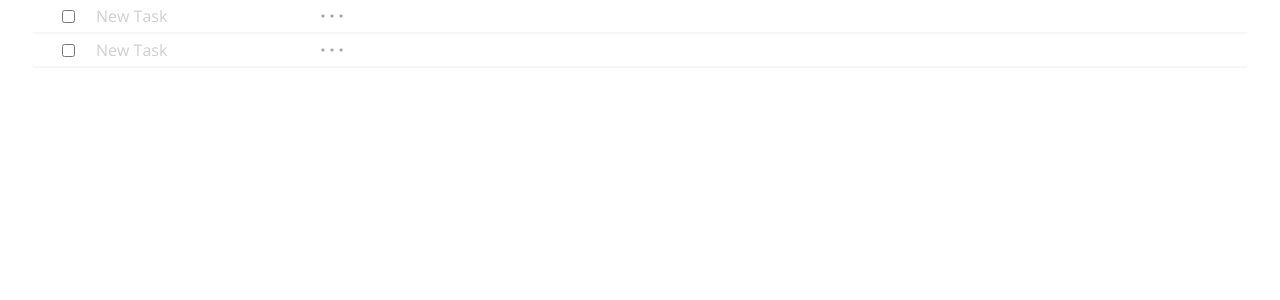
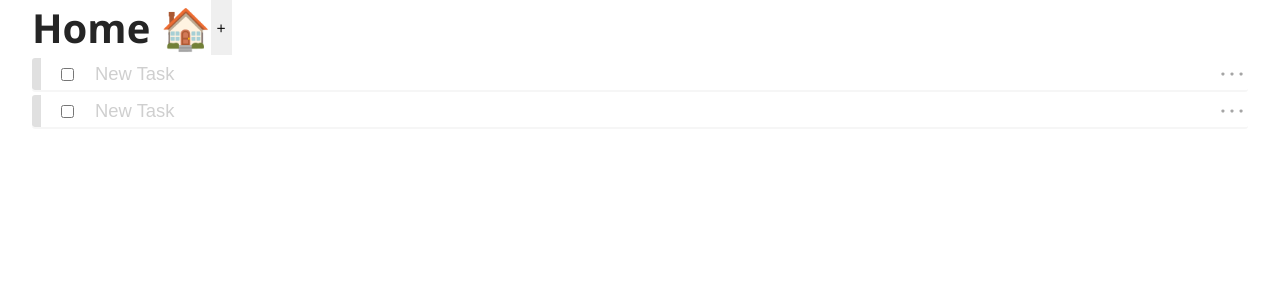
Before and after one commit to renzru/todo-list, a Svelte app: page / in a window 1280 px wide. Shown: the top 300 px of the page. Built offline with nearby package versions, Linux system fonts and the light colour scheme.

Commit message:
feat: add project heading in modal + add isDone visual indicator

```diff
--- a/src/app.scss
+++ b/src/app.scss
@@ -84,9 +84,49 @@ p {
     display: flex;
 }
 
+.grid {
+    display: grid;
+}
+
 body {
-    font-family: "Open Sans", sans-serif;
+    font-family: "Futura", sans-serif;
     color: var(--clr-dark);
     height: 100vh;
     overflow-x: hidden;
 }
+
+.flow>*+* {
+    margin-top: 1rem;
+}
+
+.medium {
+    font-weight: 600;
+}
+
+.bold {
+    font-weight: 700;
+}
+
+.fs-default {
+    font-size: $fs-default;
+}
+
+.fs-500 {
+    font-size: $fs-500;
+}
+
+.fs-600 {
+    font-size: $fs-600;
+}
+
+.fs-800 {
+    font-size: $fs-800;
+}
+
+.fs-900 {
+    font-size: $fs-900;
+}
+
+.text-light {
+    color: $clr-light;
+}
--- a/src/lib/Modal.svelte
+++ b/src/lib/Modal.svelte
@@ -1,9 +1,11 @@
 <script lang="ts">
+  import type { ProjectOBJ } from './ProjectOBJ';
   import type { TaskOBJ } from './TaskOBJ';
   import { newTaskOBJ } from './TaskOBJ';
   import { onMount } from 'svelte';
   export let meta: TaskOBJ;
   export let show: boolean;
+  export let project: ProjectOBJ;
 
   const temp: TaskOBJ = newTaskOBJ();
 
@@ -22,14 +24,16 @@
 </script>
 
 <div class="modal flow grid">
+  <div class="modal-directory text-light" />
   <div class="modal-buttons">
     <button class="modal-cancel text-light" on:click={() => (show = false)}>Cancel</button>
     <button class="modal-save" on:click={save}>Save</button>
   </div>
   <div>
+    <span class="text-light">Projects\ {project.title}</span>
     <textarea bind:value={temp.title} class="fs-900" />
     <h1 class="fs-500">Notes</h1>
-    <textarea placeholder="Notes..." bind:value={temp.notes} />
+    <textarea placeholder="Notes...✏️" bind:value={temp.notes} />
   </div>
   <div>
     <h2 class="fs-500">Priority</h2>
@@ -51,7 +55,7 @@
     grid-auto-rows: min-content;
     width: clamp(10rem, 30vw, 60rem);
     height: 100vh;
-    padding: 2rem;
+    padding-inline: 2rem;
     background-color: white;
     transform: translateX(0%);
     transition: transform 0.35s ease-in-out;
@@ -59,8 +63,6 @@
 
     &-buttons {
       justify-self: end;
-      right: 2rem;
-      top: 2rem;
     }
 
     &-cancel {
--- a/src/lib/Project.svelte
+++ b/src/lib/Project.svelte
@@ -1,10 +1,20 @@
 <script lang="ts">
   import Task from './Task.svelte';
+  import type { ProjectOBJ } from './ProjectOBJ';
+
+  let project: ProjectOBJ = {
+    title: 'Home 🏠',
+    list: [],
+  };
 </script>
 
 <section class="project grid">
-  <Task />
-  <Task />
+  <div class="project-heading flex">
+    <h1 class="fs-900 bold">{project.title}</h1>
+    <button class="add-task">+</button>
+  </div>
+  <Task {project} />
+  <Task {project} />
 </section>
 
 <style lang="scss">
--- /dev/null
+++ b/src/lib/ProjectOBJ.ts
@@ -0,0 +1,4 @@
+export type ProjectOBJ = {
+    title: string,
+    list: Array
+}
--- a/src/lib/Task.svelte
+++ b/src/lib/Task.svelte
@@ -1,30 +1,21 @@
 <script lang="ts">
   import type { TaskOBJ } from './TaskOBJ';
+  import type { ProjectOBJ } from './ProjectOBJ';
   import { newTaskOBJ } from './TaskOBJ';
+  import { Update } from './Update';
   import Modal from './Modal.svelte';
 
+  export let project: ProjectOBJ;
   let meta: TaskOBJ = newTaskOBJ();
   let show: boolean = false;
 
   const elements = { title: HTMLElement };
-  $: priorityColor = updatePriorityColor(meta.priority);
-
-  function updatePriorityColor(priority) {
-    switch (priority) {
-      case 'Important':
-        return '#fbc54f';
-      case 'Urgent':
-        return '#ff5582';
-    }
-  }
-
-  function updateIsDone(element) {
-    element.classList.toggle('done');
-  }
+  $: priorityColor = Update.updatePriorityColor(meta.priority);
+  $: isDoneColor = Update.updateisDoneColor(meta.isDone);
 </script>
 
 <article class="task flex">
-  <div class="is-done" />
+  <div class="is-done" style="background-color: {isDoneColor}" />
   <input bind:checked={meta.isDone} on:change={updateIsDone(elements.title)} type="checkbox" />
   <input
     bind:this={elements.title}
@@ -39,7 +30,7 @@
   <img on:click={() => (show = !show)} class="edit" src="./edit.svg" alt="Edit Task" />
 </article>
 {#if show}
-  <Modal bind:meta bind:show />
+  <Modal bind:meta bind:show {project} />
 {/if}
 
 <style lang="scss">
@@ -66,16 +57,19 @@
     border-bottom: 2px solid $bg-light;
 
     .edit {
-      margin-right: auto;
+      opacity: 0.35;
       width: 2rem;
-      opacity: 0.35;
       transition: rotate 0.25s ease-in-out;
     }
 
     input {
-      font-family: 'Open Sans', sans-serif !important;
+      font-family: 'Futura', sans-serif !important;
       border: none;
       outline: none;
+    }
+
+    input[type='text'] {
+      width: 100%;
     }
 
     div {
--- /dev/null
+++ b/src/lib/Update.ts
@@ -0,0 +1,27 @@
+
+class Update {
+    static updateisDoneColor(isDone: boolean): string {
+        if (isDone) {
+          return '#73eca6';
+        } else {
+          return '#e0e0e0';
+        }
+      }
+
+      static updatePriorityColor(priority: string): string {
+        switch (priority) {
+          case 'Important':
+            return '#fbc54f';
+          case 'Urgent':
+            return '#ff5582';
+         default:
+            return '';
+        }
+      }
+
+      static updateIsDone(element: HTMLElement): void {
+        element.classList.toggle('done');
+      }
+}
+
+export {Update}
```
